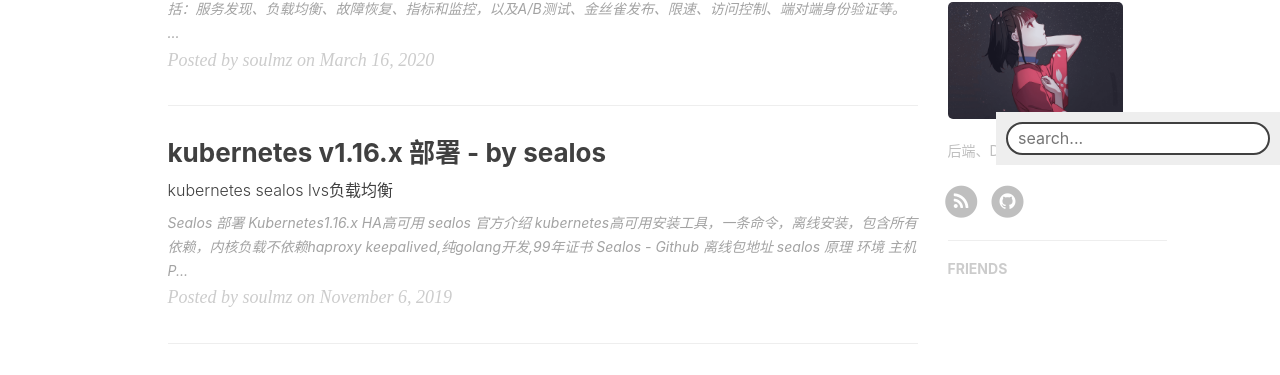
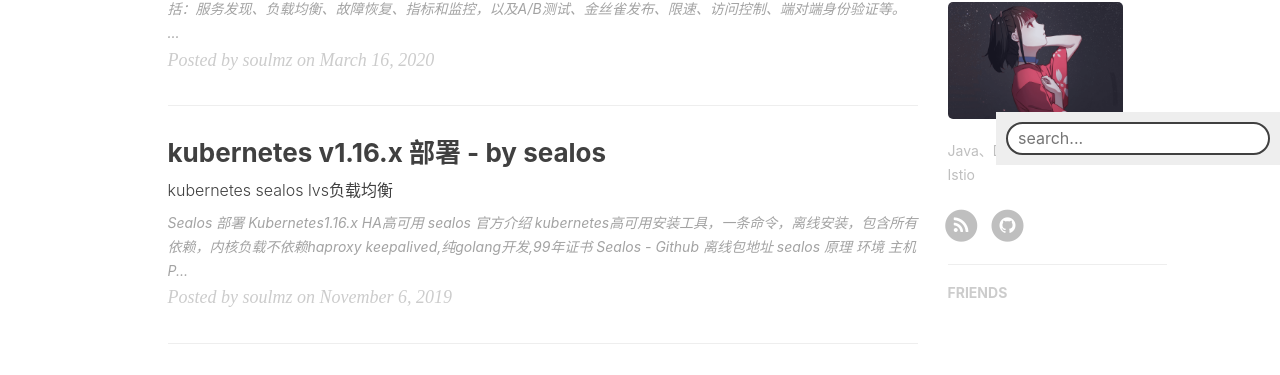
Before and after one commit to soulmz/soulmz.github.io, a Jekyll site: the page built from index.html, in a window 1280 px wide. Shown: the part 725-1100 px from the top of the page. Built offline with Jekyll 4.4.1, drawn with Linux system fonts in a browser that asks for light colours; nearby versions of some CDN libraries; the list of posts is cut into pages by our own code; comment, search, counter and statistics services are not loaded.

Commit message:
配置调整

```diff
--- a/_config.yml
+++ b/_config.yml
@@ -79,12 +79,12 @@
 
 # Google Analytics
 ga_track_id: 'UA-140059859-1'            # Format: UA-xxxxxx-xx
-ga_domain: "soulmz.github.io"
+ga_domain: auto
 
 
 # Sidebar settings
 sidebar: true                           # whether or not using Sidebar.
-sidebar-about-description: "后端、Docker、Kubernetes"
+sidebar-about-description: "Java、Docker、Kubernetes、Istio"
 sidebar-avatar: /img/无名/1004038-1.png  # use absolute URL, seeing it's used in both `/` and `/about/`
 
 
```
